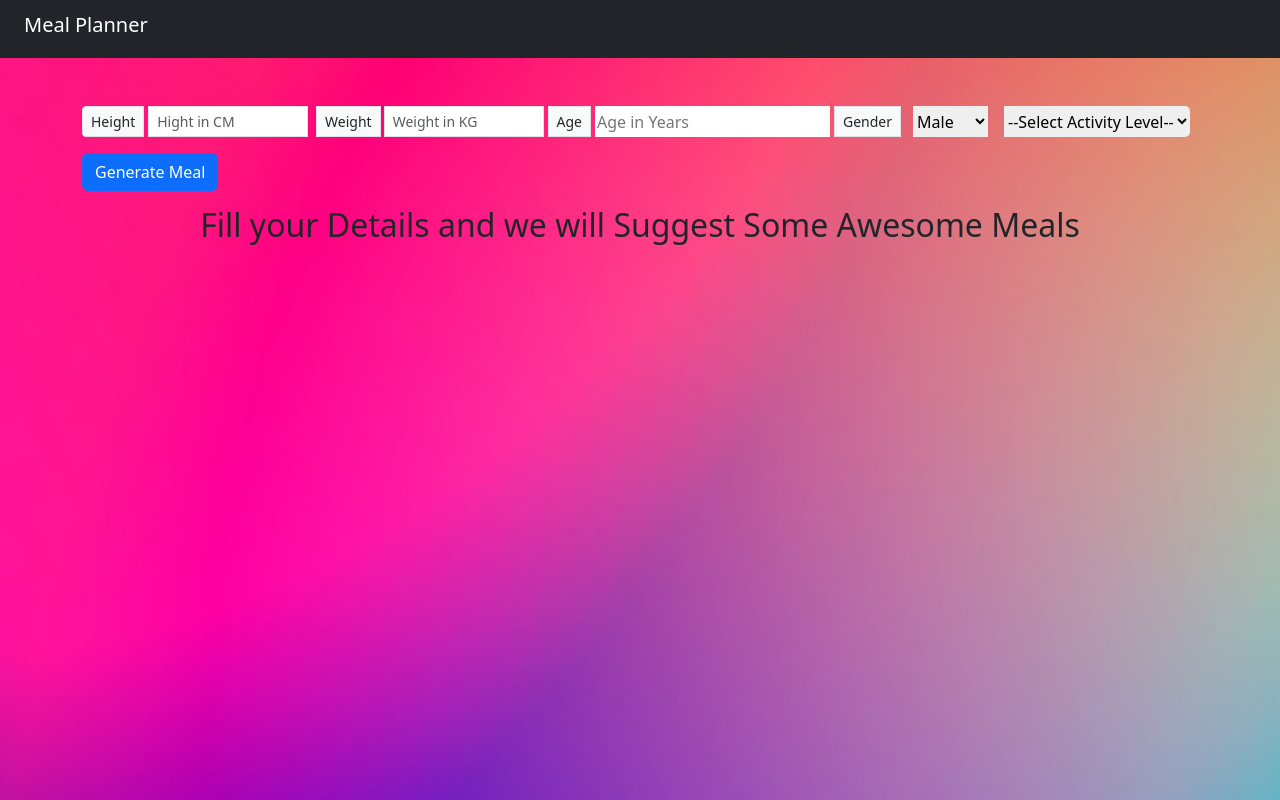
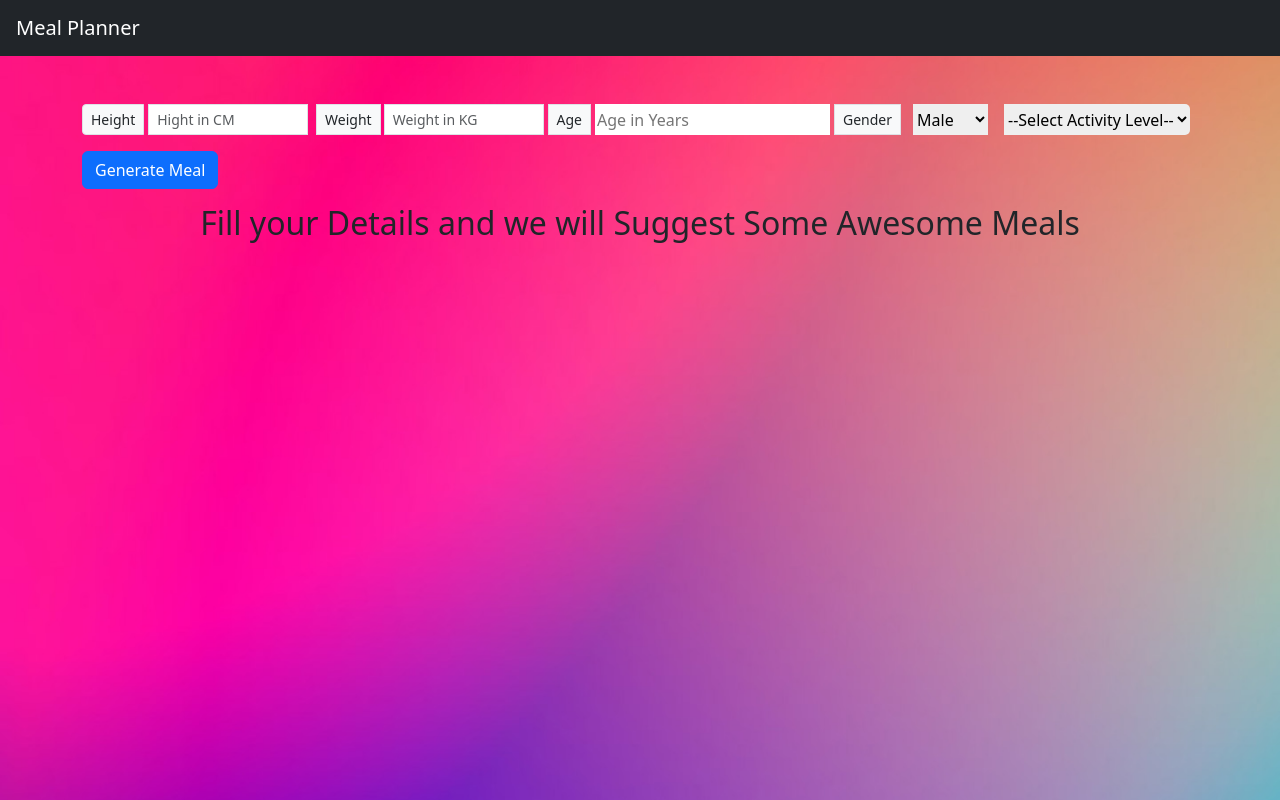
Before and after one commit to Lt-Kartik-9PARA-SF/Meal-Planner-Project---JS-Placement-Project---dmiwitj2hmls, a plain HTML site: page index.html in a window 1280 px wide. Shown: the top 800 px of the page. Drawn offline with nearby package versions, Linux system fonts and the light colour scheme.

Commit message:
navbar changes

```diff
--- a/index.html
+++ b/index.html
@@ -17,7 +17,7 @@
   </head>
   <body>
     <nav class="navbar navbar-dark bg-dark">
-      <span class="navbar-brand mx-4 h1">Meal Planner</span>
+      <a class="navbar-brand mx-3" href="#">Meal Planner</a>
     </nav>
 
     <div class="container">
```
